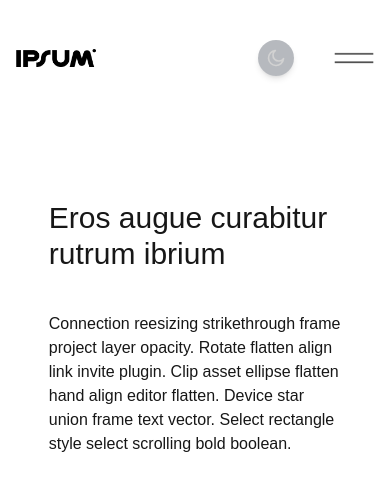
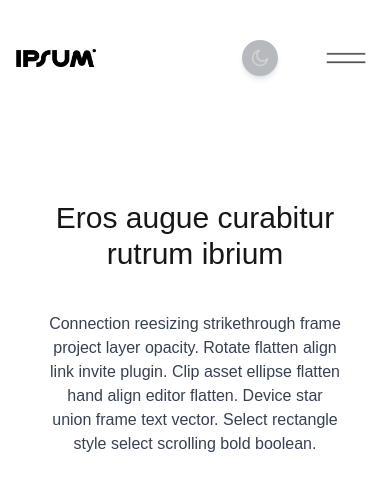
Before and after one commit to Ovee-Hasnat/codesign_task_frontend_dev, a Next.js app: page / in a window 390 px wide. Shown: the top 490 px of the page. Built offline with nearby package versions, Linux system fonts and the light colour scheme.

Commit message:
ARIA ensured

```diff
--- a/app/page.tsx
+++ b/app/page.tsx
@@ -37,11 +37,14 @@ export default function Home() {
       <HeroCarousel setShowSecondHeroText={setShowSecondHeroText} />
 
       {showSecondHeroText && (
-        <div className="w-screen h-screen px-4 md:w-[50dvw] flex items-center justify-self-end relative">
+        <section
+          aria-labelledby="hero-heading"
+          className="w-screen h-screen px-4 md:w-[50dvw] flex items-center justify-self-end relative"
+        >
           <div ref={secondHeroTextRef}>
             <HeroText title="Eros augue curabitur eu rutrum neque congue" />
           </div>
-        </div>
+        </section>
       )}
     </main>
   );
--- a/components/common/Navbar.tsx
+++ b/components/common/Navbar.tsx
@@ -4,28 +4,39 @@ import Image from "next/image";
 
 import logo from "../../public/assets/logo.png";
 import menuIcon from "../../public/assets/menu_icon.png";
+import Link from "next/link";
 
 function Navbar() {
   return (
-    <nav className="absolute top-0 w-full mt-10 2xl:mt-20">
+    <nav
+      className="absolute top-0 w-full mt-10 2xl:mt-20"
+      aria-label="Main navigation"
+    >
       <div className="w-11/12 mx-auto flex items-center justify-between">
+        <Link href="/" aria-label="Homepage">
           <Image
             src={logo}
-          alt="logo"
+            alt="Company logo"
             width={143}
             height={34}
             className="w-20 2xl:w-32 mix-blend-difference"
+            priority
           />
-        <span className="flex items-center gap-10">
+        </Link>
+
+        <div className="flex items-center gap-10">
           <ThemeToggle />
+
+          <button type="button" aria-label="Open menu" className="p-2">
             <Image
               src={menuIcon}
-            alt="logo"
+              alt=""
               width={50}
               height={13}
               className="w-10 2xl:w-12 mix-blend-difference"
             />
-        </span>
+          </button>
+        </div>
       </div>
     </nav>
   );
--- a/components/common/ThemeToggle.tsx
+++ b/components/common/ThemeToggle.tsx
@@ -4,6 +4,7 @@ import { useTheme } from "@/hooks/useTheme";
 
 export default function ThemeToggle() {
   const { theme, toggleTheme } = useTheme();
+  const isDark = theme === "dark";
 
   return (
     <button
@@ -11,9 +12,28 @@ export default function ThemeToggle() {
         e.stopPropagation();
         toggleTheme();
       }}
+      aria-label={isDark ? "Switch to light theme" : "Switch to dark theme"}
+      aria-pressed={isDark}
       className="p-2 rounded-full bg-gray-900/30 backdrop-blur-sm cursor-pointer shadow-md"
     >
-      {theme === "light" ? (
+      {isDark ? (
+        // Sun icon (for switching to light)
+        <svg
+          className="h-5 w-5"
+          viewBox="0 0 24 24"
+          fill="none"
+          xmlns="http://www.w3.org/2000/svg"
+          stroke="#d2d2d2"
+        >
+          <path
+            d="M12 3V4M12 20V21M4 12H3M6.31412 6.31412L5.5 5.5M17.6859 6.31412L18.5 5.5M6.31412 17.69L5.5 18.5001M17.6859 17.69L18.5 18.5001M21 12H20M16 12C16 14.2091 14.2091 16 12 16C9.79086 16 8 14.2091 8 12C8 9.79086 9.79086 8 12 8C14.2091 8 16 9.79086 16 12Z"
+            stroke="#d2d2d2"
+            strokeWidth="2"
+            strokeLinecap="round"
+            strokeLinejoin="round"
+          />
+        </svg>
+      ) : (
         // Moon icon (for switching to dark)
         <svg
           xmlns="http://www.w3.org/2000/svg"
@@ -29,32 +49,6 @@ export default function ThemeToggle() {
             d="M21 12.79A9 9 0 1111.21 3a7 7 0 109.79 9.79z"
           />
         </svg>
-      ) : (
-        // Sun icon (for switching to light)
-        <svg
-          className="h-5 w-5"
-          viewBox="0 0 24 24"
-          fill="none"
-          xmlns="http://www.w3.org/2000/svg"
-          stroke="#d2d2d2"
-        >
-          <g id="SVGRepo_bgCarrier" strokeWidth="0"></g>
-          <g
-            id="SVGRepo_tracerCarrier"
-            strokeLinecap="round"
-            strokeLinejoin="round"
-          ></g>
-          <g id="SVGRepo_iconCarrier">
-            {" "}
-            <path
-              d="M12 3V4M12 20V21M4 12H3M6.31412 6.31412L5.5 5.5M17.6859 6.31412L18.5 5.5M6.31412 17.69L5.5 18.5001M17.6859 17.69L18.5 18.5001M21 12H20M16 12C16 14.2091 14.2091 16 12 16C9.79086 16 8 14.2091 8 12C8 9.79086 9.79086 8 12 8C14.2091 8 16 9.79086 16 12Z"
-              stroke="#d2d2d2"
-              strokeWidth="2"
-              strokeLinecap="round"
-              strokeLinejoin="round"
-            ></path>{" "}
-          </g>
-        </svg>
       )}
     </button>
   );
--- a/components/home/HeroCarousel.tsx
+++ b/components/home/HeroCarousel.tsx
@@ -43,13 +43,13 @@ export default function HeroCarousel({
     return () => el.removeEventListener("click", handleClick);
   }, [totalSteps]);
 
-  // Width multipliers based on for Responsiveness
+  // Width multipliers based on devices for Responsiveness
   const widthMultiplier =
     device === "desktop" ? 0.7 : device === "tablet" ? 0.8 : 1.0;
   const slideWidth =
     device === "desktop" ? "75vw" : device === "tablet" ? "80vw" : "100vw";
 
-  // Compute offset per step
+  // Computing offset per step
   const getOffset = useCallback(
     (step: number, containerWidth: number) => {
       switch (step) {
@@ -128,11 +128,12 @@ export default function HeroCarousel({
 
   return (
     <section
+      aria-label="Hero carousel"
       ref={containerRef}
       className="h-screen w-screen overflow-hidden flex absolute select-none -z-10"
     >
       <div ref={trackRef} className="flex h-full gap-5">
-        {/* Hero text (fixed left) */}
+        {/* Hero text */}
         <div className="flex-shrink-0 w-screen md:w-[50dvw] h-full">
           <HeroText title="Eros augue curabitur rutrum ibrium" />
         </div>
--- a/components/home/HeroText.tsx
+++ b/components/home/HeroText.tsx
@@ -1,18 +1,22 @@
 import React from "react";
 
-function HeroText({ title }: { title: string }) {
+interface HeroTextProps {
+  title: string;
+}
+
+function HeroText({ title }: HeroTextProps) {
   return (
-    <div className="max-w-[75%] mt-[200px] mx-auto">
+    <header className="max-w-[75%] mt-[200px] mx-auto text-center md:text-left">
       <h1 className="text-3xl md:text-4xl xl:text-5xl 2xl:text-[64px] font-medium leading-[120%]">
         {title}
       </h1>
-      <p className="text-base md:text-lg xl:text-xl 2xl:text-2xl mt-10 leading-[150%]">
+      <p className="text-base md:text-lg xl:text-xl 2xl:text-2xl mt-10 leading-[150%] text-gray-700 dark:text-gray-300">
         Connection reesizing strikethrough frame project layer opacity. Rotate
         flatten align link invite plugin. Clip asset ellipse flatten hand align
         editor flatten. Device star union frame text vector. Select rectangle
         style select scrolling bold boolean.
       </p>
-    </div>
+    </header>
   );
 }
 
```
Also changed, not shown: components/home/HomeWrapper.tsx (deleted). Lines whose indentation alone changed are shown as unchanged.
